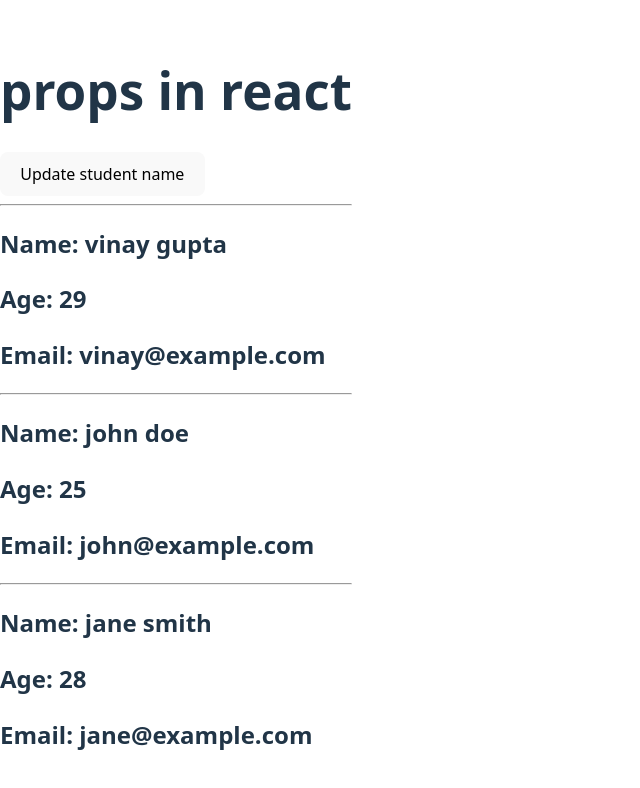
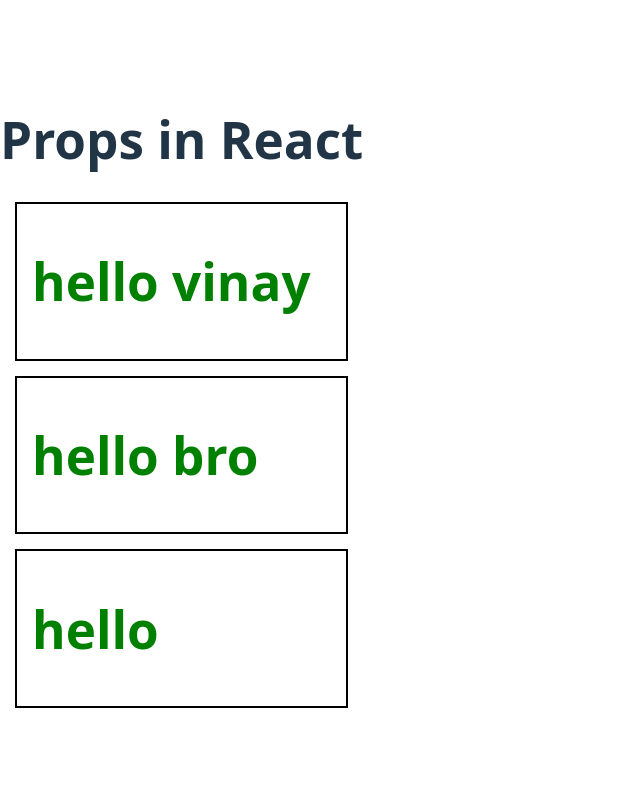
Before and after one commit to VinayGupta8383/React1, a React (Vite) app: page / in a window 1280 px wide. Shown: the top 788 px of the page, without its empty margins (0-640 px from the left). Built offline with nearby package versions, Linux system fonts and the light colour scheme.

Commit message:
more about props

```diff
--- a/src/App.jsx
+++ b/src/App.jsx
@@ -1,49 +1,30 @@
-import { useState } from "react";
+import Wrapper from "./Wrapper";
+// import User from "./User";
+function App() {
 
-import College from "./College"
-import Student from "./Student"
-import User from "./User"
-
-function App() {
-  // let userName = "vinay gupta"
-  // let age = 29
-  // let email = "vinay@example.com"
-  let userObject = {
-    name: "vinay gupta",
-    age: 29,
-    email: "vinay@example.com"
-  }
-
-  let userObject2 = {
-    name: "john doe",
-    age: 25,
-    email: "john@example.com"
-  }
-
-  let userObject3 = {
-    name: "jane smith",
-    age: 28,
-    email: "jane@example.com"
-  }
-
-  let collegeNames = ['harvard', 'mit', 'stanford']
-  const [student, setStudent] = useState()
 
   return (
     <div>
-       <h1>props in react</h1>
-       {student && <Student name="student"/>}
-       <button onClick={()=>setStudent("bhasker")}>Update student name</button>
-      {/* <User name={userName} age={age} email={email} /> */}
-      {/* <College name={collegeNames[0]} />
-      <College name={collegeNames[1]} />
-      <College name={collegeNames[2]} /> */}
+       <h1>Props in React</h1>
+       <Wrapper>
+        <h1>hello vinay</h1>
+       </Wrapper>
 
 
+       <Wrapper>
+        <h1>hello bro</h1>
+       </Wrapper>
 
-      <User user= {userObject} />
-      <User user= {userObject2} />
-      <User user= {userObject3} />
+
+       <Wrapper>
+        <h1>hello</h1>
+       </Wrapper>
+
+       {/* <User name="vinay"/>
+       <User name="john"/>
+       <User />
+       <User />
+       <User /> */}
 
     </div>
 
--- a/src/User.jsx
+++ b/src/User.jsx
@@ -1,11 +1,8 @@
-function User({user}) {
+function User({name="new user"}) {
 
     return (
         <div>
-            <hr />
-            <h2>Name: {user.name}</h2>
-            <h2>Age: {user.age}</h2>
-            <h2>Email: {user.email}</h2>
+            <h1>Hi, {name}</h1>
         </div>
     )
 
--- /dev/null
+++ b/src/Wrapper.jsx
@@ -0,0 +1,10 @@
+function Wrapper({ children }) {
+
+    return (
+        <div  style={{color:"green" ,border:"2px solid black",margin:"15px",padding:"15px"}}>
+            {children}
+        </div>
+    )
+
+}
+export default Wrapper;
```
